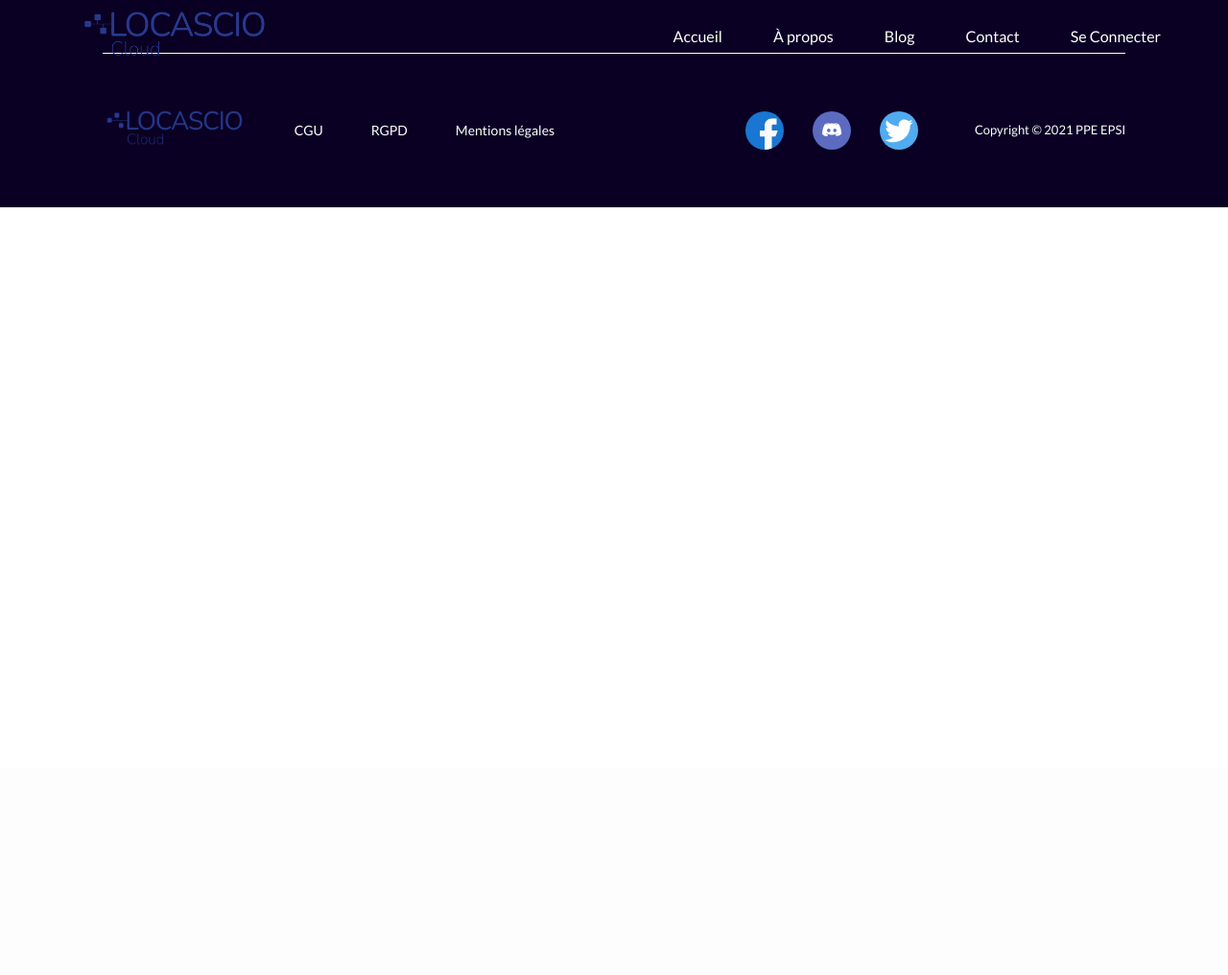
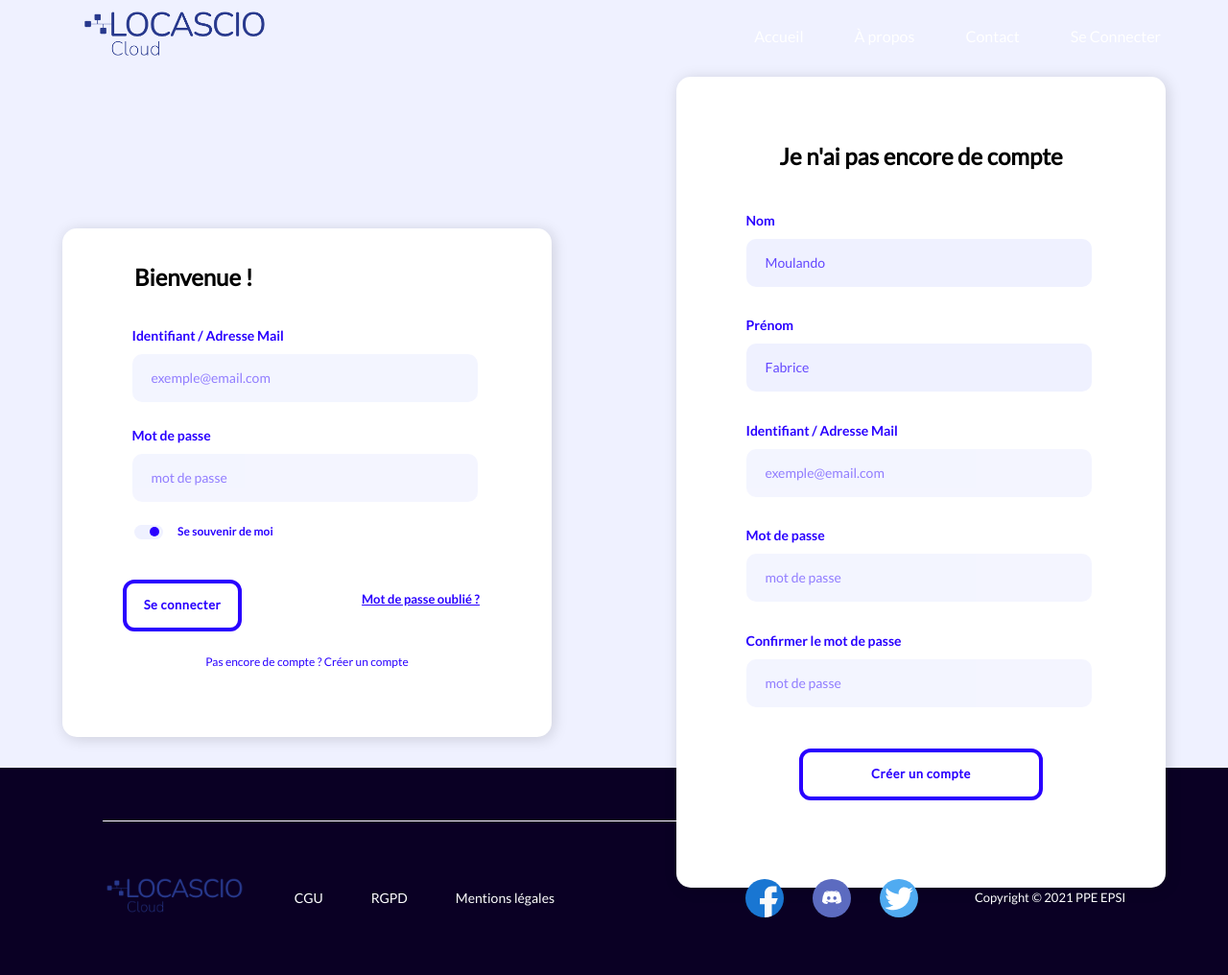
Before and after one commit to PPE-2020-21-EPSI-BDX/LOCASCIO-Cloud-Front, a PHP site: page /PHP/V5/LOCASCIO-Cloud/connexion in a window 1280 px wide. Shown: the whole page at 96% size. Before the commit the page ends 216 px from the top, so only its background shows below. Run offline with PHP 8.4, Linux system fonts and the light colour scheme; data that the repository does not hold is empty; some libraries are stand-ins or nearby versions.

Commit message:
hover effect and register form 90%

```diff
--- a/assets/css/default/style.css
+++ b/assets/css/default/style.css
@@ -757,6 +757,10 @@ article a {
     background-color: #FFFFFF;
     border-radius: 15px;
     box-shadow: 2px 2px 15px rgba(0, 0, 0, 0.15);
+    display: flex;
+    align-items: center;
+    justify-content: center;
+    flex-direction: column;
 }
 
 .input_log{
@@ -787,6 +791,7 @@ input{
 
 ::placeholder, input[type=password], input[type=email]{
     color: #2900FF;
+    opacity: 0.7;
     font-family: lato-regular;
     font-size: 14px;
 
@@ -888,6 +893,20 @@ input:checked + .slider:before {
     cursor: pointer;
 }
 
+.register{
+    height: 50px;
+    width: 260px;
+    background-color: #2900FF;
+    border-radius: 10px;
+    color: #FFFFFF;
+    font-family: lato-bold;
+    font-size: 13px;
+    border: none;
+    outline: none;
+    cursor: pointer;
+}
+
+
 .forgot-passwd{
     font-family: lato-bold;
     color: #2900FF;
@@ -896,7 +915,7 @@ input:checked + .slider:before {
 
 }
 
-.connexion-container{
+.connexion-container, .register-container{
     height: 130px;
     width: 360px;
     display: flex;
@@ -904,6 +923,12 @@ input:checked + .slider:before {
     align-items: center;
     flex-wrap: wrap;
 }
+
+.register-container{
+    justify-content: center!important;
+    height: 70px;
+}
+
 
 .new-user{
     width: 360px;
@@ -923,12 +948,15 @@ input:checked + .slider:before {
     justify-content: space-evenly
 }
 
-.welcome{
+.welcome, .regi{
     width: 360px;
     display: flex;
     justify-content: flex-start;
     align-items: center;
     height: 50px;
+}
+.regi{
+    justify-content: center!important;
 }
 
 .footer{
@@ -1091,3 +1119,96 @@ input:checked + .slider:before {
     background-size: cover;
     background-position: center;
 }
+
+
+.btn {
+    position: relative;
+    display: flex;
+    justify-content: center;
+    width: 277px;
+    height: 50px;
+    line-height: 60px;
+    background-color: transparent;
+    cursor: pointer;
+    text-decoration:none;
+    letter-spacing: 0.045em;
+    outline: none;
+    border: none;
+    font-family: lato-bold;
+    font-size: 13px;
+    font-weight: bold;
+}
+
+.btn svg {
+    position: absolute;
+
+}
+
+.btn svg rect {
+//stroke: #2900FF;
+    stroke-width: 4;
+    stroke-dasharray: 353, 0;
+    stroke-dashoffset: 0;
+    -webkit-transition: all 600ms ease;
+    transition: all 600ms ease;
+}
+
+.btn span{
+    color: #2900FF;
+    background: #2900FF ;
+    filter: progid:DXImageTransform.Microsoft.gradient( startColorstr='#00d4ff', endColorstr='#2900FF ',GradientType=1 );
+    -webkit-background-clip: text;
+    -webkit-text-fill-color: transparent;
+}
+
+.btn:hover svg rect {
+    stroke-width: 4;
+    stroke-dasharray: 200, 543;
+    stroke-dashoffset: 437;
+}
+
+.btn_log {
+    position: relative;
+    display: flex;
+    justify-content: center;
+    width: 100px;
+    height: 50px;
+    line-height: 60px;
+    background-color: transparent;
+    cursor: pointer;
+    text-decoration:none;
+    letter-spacing: 0.045em;
+    outline: none;
+    border: none;
+    font-family: lato-bold;
+    font-size: 13px;
+    font-weight: bold;
+}
+
+.btn_log svg {
+    position: absolute;
+
+}
+
+.btn_log svg rect {
+//stroke: #2900FF;
+    stroke-width: 4;
+    stroke-dasharray: 353, 0;
+    stroke-dashoffset: 0;
+    -webkit-transition: all 600ms ease;
+    transition: all 600ms ease;
+}
+
+.btn_log span{
+    color: #2900FF;
+    background: #2900FF ;
+    filter: progid:DXImageTransform.Microsoft.gradient( startColorstr='#00d4ff', endColorstr='#2900FF ',GradientType=1 );
+    -webkit-background-clip: text;
+    -webkit-text-fill-color: transparent;
+}
+
+.btn_log:hover svg rect {
+    stroke-width: 4;
+    stroke-dasharray: 71, 543;
+    stroke-dashoffset: 437;
+}
--- a/includes/common/head.php
+++ b/includes/common/head.php
@@ -39,9 +39,6 @@
             <li class="<?= ($uri == '/a-propos') ? 'active' : '' ?>">
                 <a class="txt-nav" href="<?= DOMAIN ?>/a-propos">&Agrave; propos</a>
             </li>
-            <li class="<?= ($segments[1] == 'blog') ? 'active' : '' ?>">
-                <a class="txt-nav" href="<?= DOMAIN ?>/blog">Blog</a>
-            </li>
             <li class="<?= ($uri == '/contact') ? 'active' : '' ?>">
                 <a class="txt-nav" href="<?= DOMAIN ?>/contact">Contact</a>
             </li>
--- a/includes/connexion.php
+++ b/includes/connexion.php
@@ -28,7 +28,18 @@
                 <p id="remember-txt">Se souvenir de moi</p>
             </div>
             <div class="connexion-container">
-                <button type="submit" class="connect">Se connecter</button>
+                <button href="#" class="btn_log">
+                    <svg width="130" height="62">
+                        <defs>
+                            <linearGradient id="grad1">
+                                <stop offset="0%" stop-color="#2900FF"/>
+                                <stop offset="100%" stop-color="#2900FF" />
+                            </linearGradient>
+                        </defs>
+                        <rect x="5" y="5" rx="10" fill="none" stroke="url(#grad1)" width="120" height="50"></rect>
+                    </svg>
+                    <span>Se connecter</span>
+                </button>
                 <a class="forgot-passwd" href="#">Mot de passe oublié ?</a>
                 <div class="new-user">
                     <a href="#">Pas encore de compte ? Créer un compte</a>
@@ -42,6 +53,47 @@
     </div>
     <div class="xLarge-6 large-6 medium-6 small-6 xSmall-6 container-regi">
         <div class="card_regi">
+            <div class="regi">
+                <h1>Je n'ai pas encore de compte</h1>
+            </div>
+
+            <form class="login" method="post" action="#">
+                <div class="input_log">
+                    <label for="lastname">Nom</label>
+                    <input type="text" class="input" id="email" name="lastname" placeholder="Moulando" required spellcheck="false" autocomplete="off">
+                </div>
+                <div class="input_log">
+                    <label for="firstname">Prénom</label>
+                    <input type="text" class="input" id="passwd" name="firstname" placeholder="Fabrice" required spellcheck="false" autocomplete="off">
+                </div>
+                <div class="input_log">
+                    <label for="email">Identifiant / Adresse Mail</label>
+                    <input type="email" class="input" id="email" name="email" placeholder="exemple@email.com" required spellcheck="false" autocomplete="off">
+                </div>
+                <div class="input_log">
+                    <label for="passwd">Mot de passe</label>
+                    <input type="password" class="input" id="passwd" name="passwd" placeholder="mot de passe" required spellcheck="false" autocomplete="off">
+                </div>
+                <div class="input_log">
+                    <label for="passwd">Confirmer le mot de passe</label>
+                    <input type="password" class="input" id="passwd" name="passwd" placeholder="mot de passe" required spellcheck="false" autocomplete="off">
+                </div>
+                <div class="register-container">
+                    <button href="#" class="btn">
+                        <svg width="260" height="62">
+                            <defs>
+                                <linearGradient id="grad1">
+                                    <stop offset="0%" stop-color="#2900FF"/>
+                                    <stop offset="100%" stop-color="#2900FF" />
+                                </linearGradient>
+                            </defs>
+                            <rect x="5" y="5" rx="10" fill="none" stroke="url(#grad1)" width="250" height="50"></rect>
+                        </svg>
+                        <span>Créer un compte</span>
+                    </button>
+
+                </div>
+            </form>
 
         </div>
 
--- a/includes/tools/functions.php
+++ b/includes/tools/functions.php
@@ -47,12 +47,6 @@ if (!function_exists('get_page')) {
                 case '/a-propos':
                     ob_start();
                     include __REALPATH__ . '/includes/about.php';
-                    $content = ob_get_clean();
-                    break;
-
-                case '/blog':
-                    ob_start();
-                    include __REALPATH__ . '/includes/blog.php';
                     $content = ob_get_clean();
                     break;
 
--- a/index.php
+++ b/index.php
@@ -10,7 +10,7 @@ define('__REALPATH__', __DIR__);
  */
 
 //$domain = '/Cours/EPSI%20B1/PHP/02'; // Pour le prof
-$domain = '/PHP/V3'; // Pour le prof
+$domain = '/PHP/V5/LOCASCIO-Cloud'; // Pour le prof
 define('DOMAIN', $domain);
 $uri = str_replace($domain, '', $_SERVER['REQUEST_URI']);
 $segments = explode('/', $uri);
```
